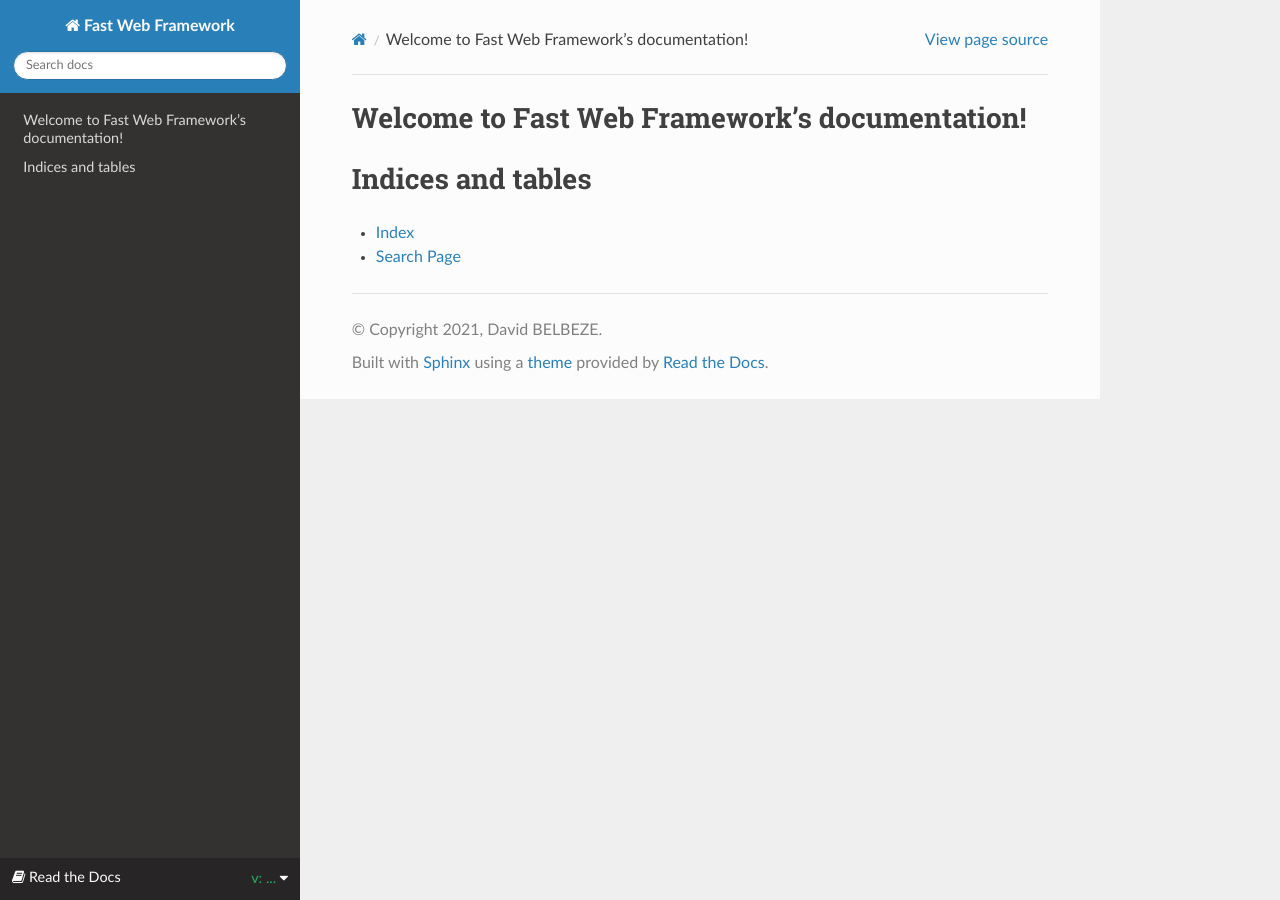
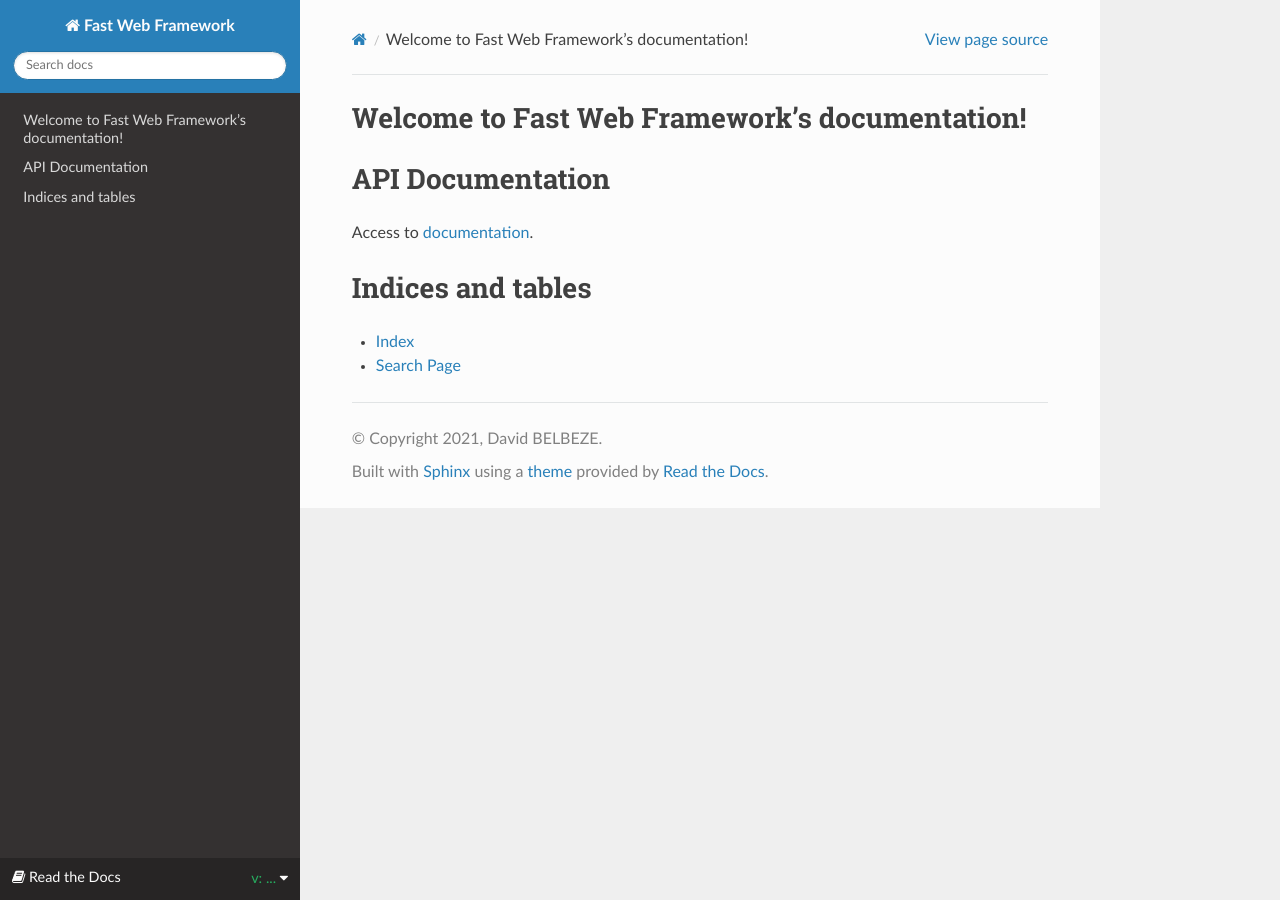
Before and after one commit to Fastwf/doc, a Sphinx documentation site: the page built from docs/source/index.rst, in a window 1280 px wide. Built offline with Sphinx 7.4.7 and the Read the Docs theme 2.0.0, drawn with Linux system fonts in a browser that asks for light colours; comment, search, counter and statistics services are not loaded.

Commit message:
Add relative link to api doc

```diff
--- a/docs/source/_templates/versions.html
+++ b/docs/source/_templates/versions.html
@@ -5,7 +5,7 @@
     <span class="fa fa-caret-down"></span>
   </span>
   <div class="rst-other-versions">
-    <dl>
+    <dl v-if="versions.length > 1">
       <dt>Versions</dt>
       <dd v-for="version in versions" v-if="version !== currentVersion">
         <a v-bind:href="'../' + version + '/'">(( version ))</a>
--- a/docs/source/index.rst
+++ b/docs/source/index.rst
@@ -11,6 +11,11 @@ Welcome to Fast Web Framework's documentation!
    :caption: Contents:
 
 
+API Documentation
+=================
+
+Access to `documentation <./api-doc/>`_.
+
 
 Indices and tables
 ==================
```
